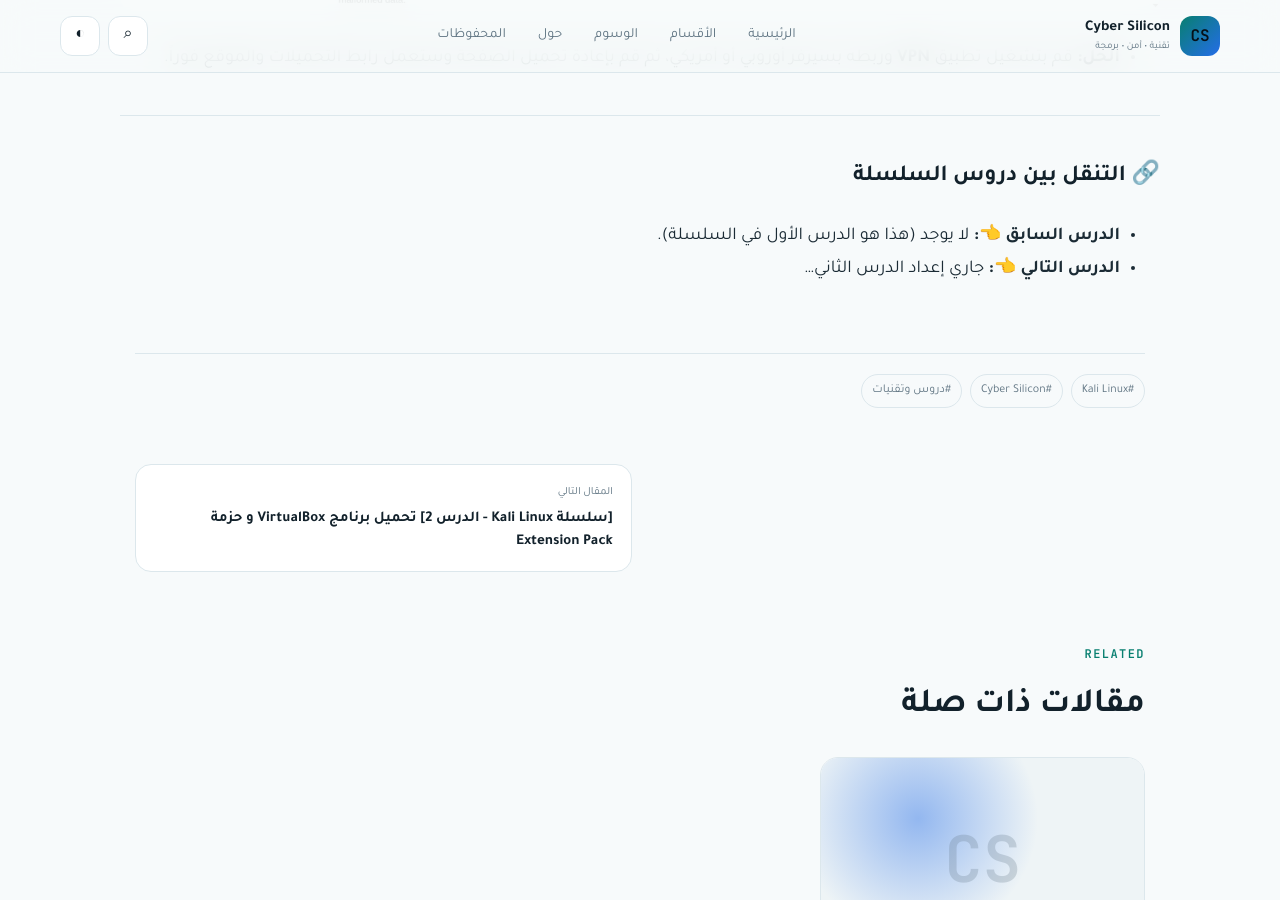
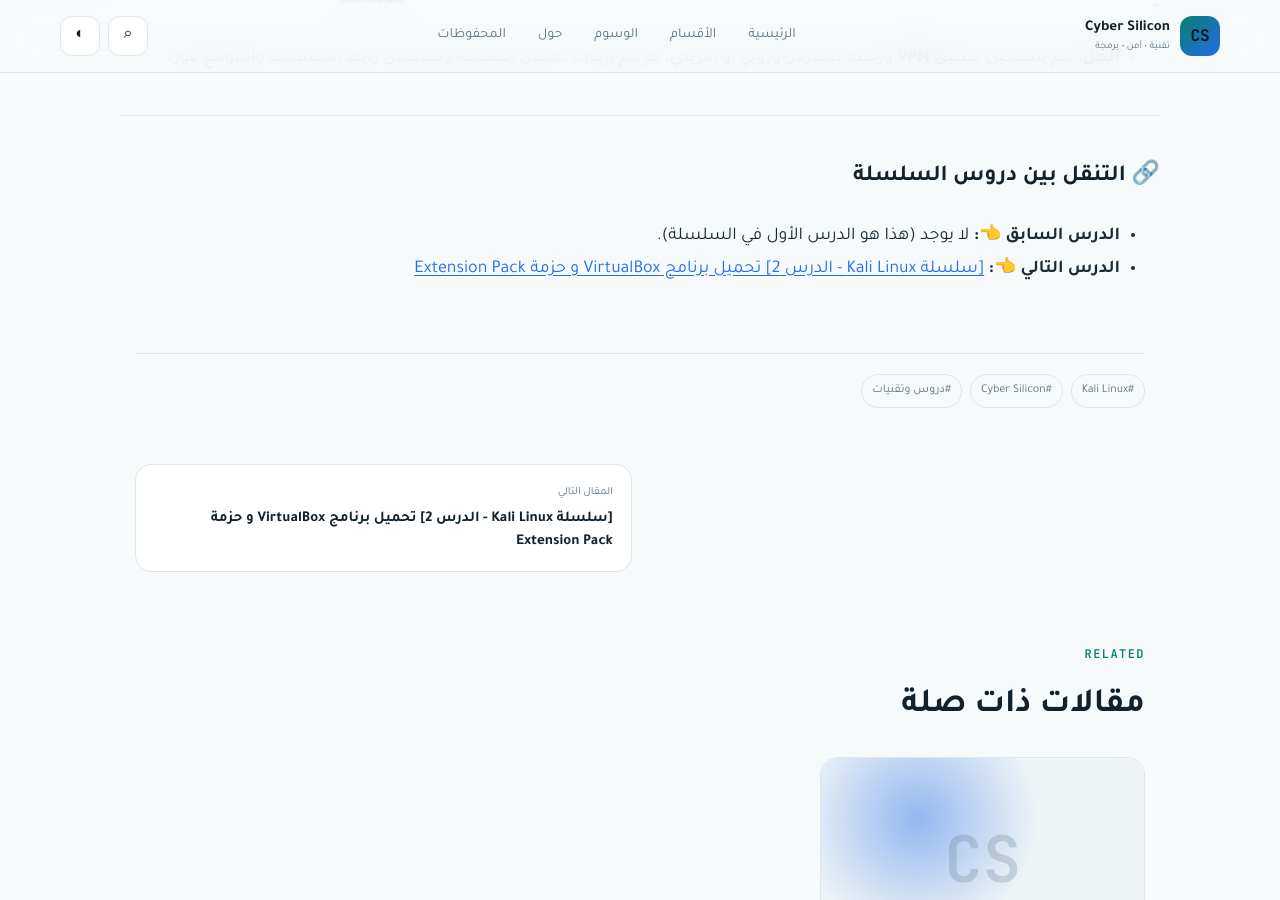
Before and after one commit to cyber-silicon/cyber-silicon.github.io, a Jekyll site: the page built from _posts/2026-11-03-lesson-1-سلسلة-kali-linux-الدرس-1-الشرح-الشامل-لاختيار-وتحميل-نسخة-ka.md, in a window 1280 px wide and 900 px high, scrolled down 7548 px. Built offline with Jekyll 4.4.1, drawn with Linux system fonts in a browser that asks for light colours.

Commit message:
Update lesson navigation: التالي → [سلسلة Kali Linux - الدرس 2] تحميل برنامج VirtualBox و حزمة Extension Pack

```diff
--- a/_posts/2026-11-03-lesson-1-سلسلة-kali-linux-الدرس-1-الشرح-الشامل-لاختيار-وتحميل-نسخة-ka.md
+++ b/_posts/2026-11-03-lesson-1-سلسلة-kali-linux-الدرس-1-الشرح-الشامل-لاختيار-وتحميل-نسخة-ka.md
@@ -106,4 +106,4 @@ toc: true
 ### 🔗 التنقل بين دروس السلسلة
 
 * **الدرس السابق 👈:** لا يوجد (هذا هو الدرس الأول في السلسلة).
-* **الدرس التالي 👈:** جاري إعداد الدرس الثاني...
+* **الدرس التالي 👈:** [[سلسلة Kali Linux - الدرس 2] تحميل برنامج VirtualBox و حزمة Extension Pack](https://cyber-silicon.github.io/Kali%20Linux/VirtualBox/Cyber%20Silicon/2026/11/03/lesson-2-سلسلة-kali-linux-الدرس-2-تحميل-برنامج-virtualbox-و-حزمة-exte.html)
```
